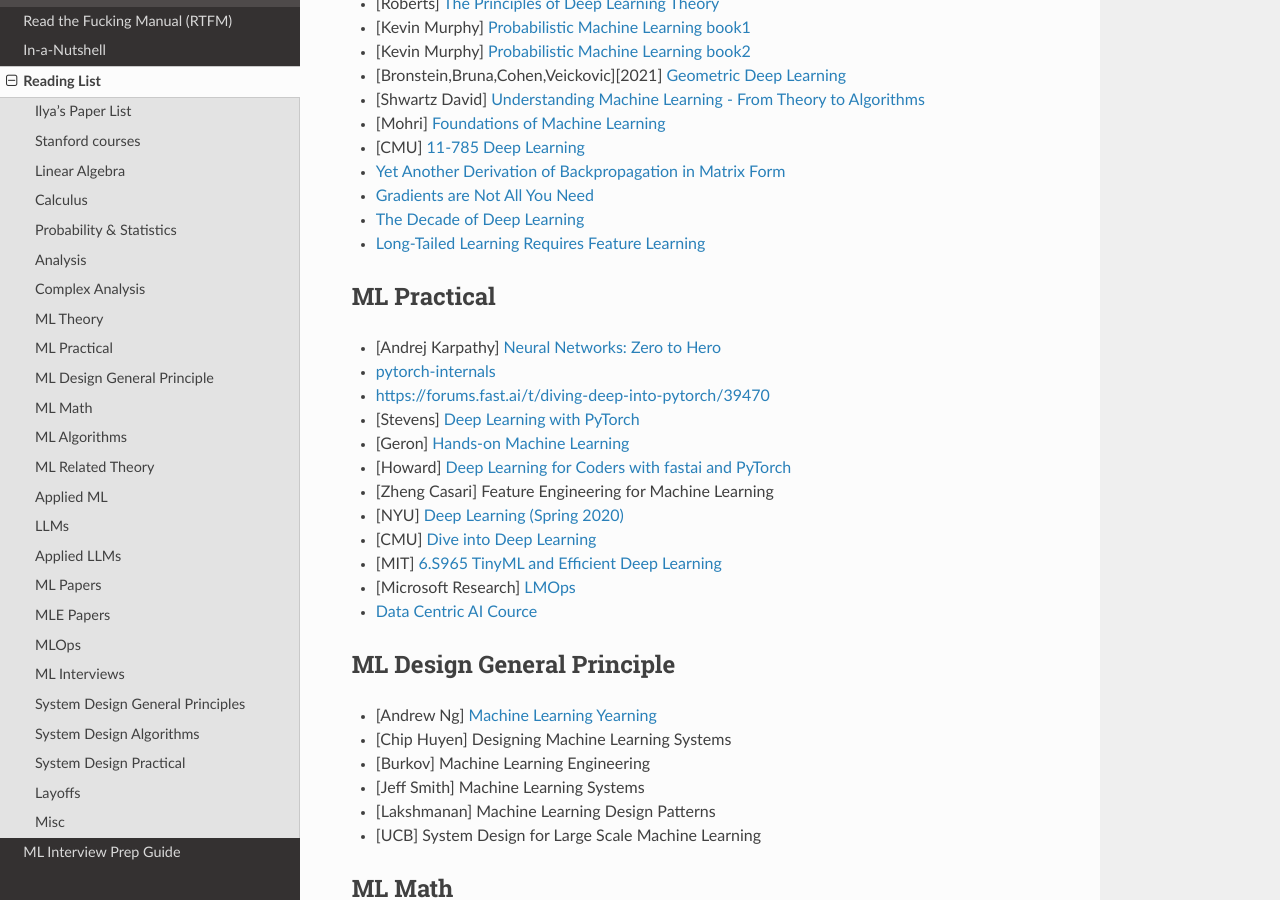
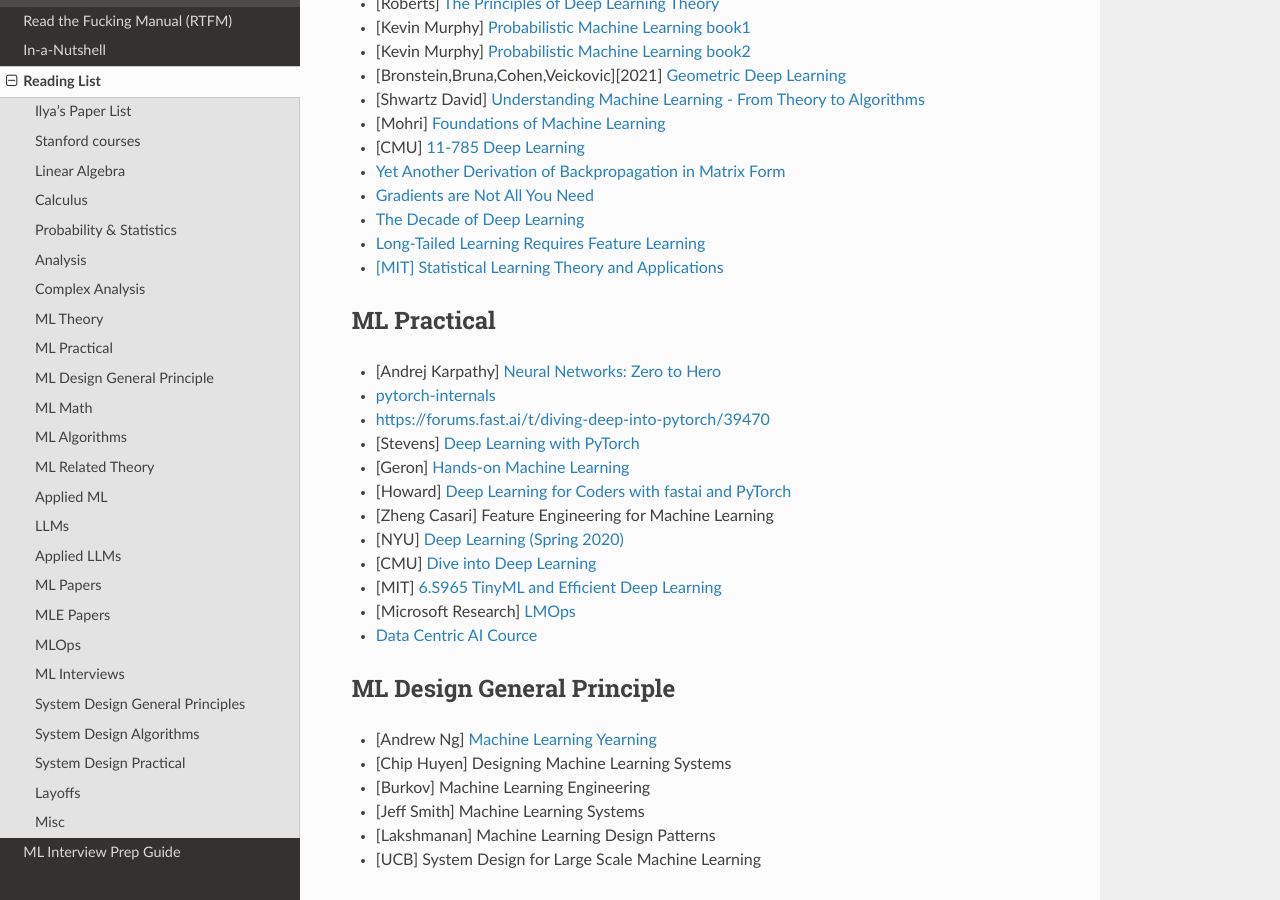
Before and after one commit to uselesstechjunks/leetcode, a Sphinx documentation site: the page built from docs/source/readlist.rst, in a window 1280 px wide and 900 px high, scrolled down 2164 px. Built offline with Sphinx 7.4.7 and the Read the Docs theme 2.0.0, drawn with Linux system fonts in a browser that asks for light colours.

Commit message:
Update readlist.rst

```diff
--- a/docs/source/readlist.rst
+++ b/docs/source/readlist.rst
@@ -100,6 +100,7 @@ ML Theory
 * `Gradients are Not All You Need <https://arxiv.org/pdf/2111.05803.pdf>`_
 * `The Decade of Deep Learning <https://bmk.sh/2019/12/31/The-Decade-of-Deep-Learning/>`_
 * `Long-Tailed Learning Requires Feature Learning <https://openreview.net/pdf?id=S-h1oFv-mq>`_
+* `[MIT] Statistical Learning Theory and Applications <https://cbmm.mit.edu/lh-9-520/syllabus>`_
 
 
 ML Practical
```
